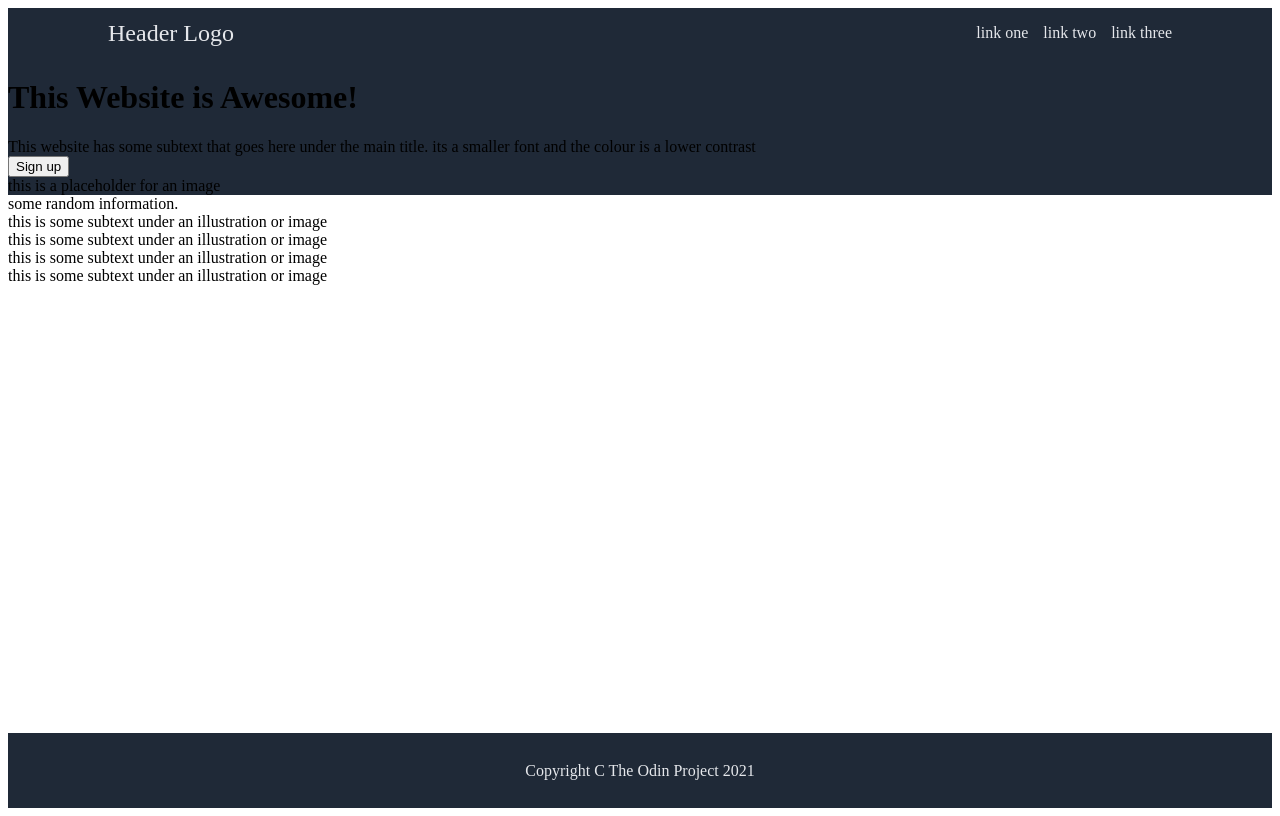
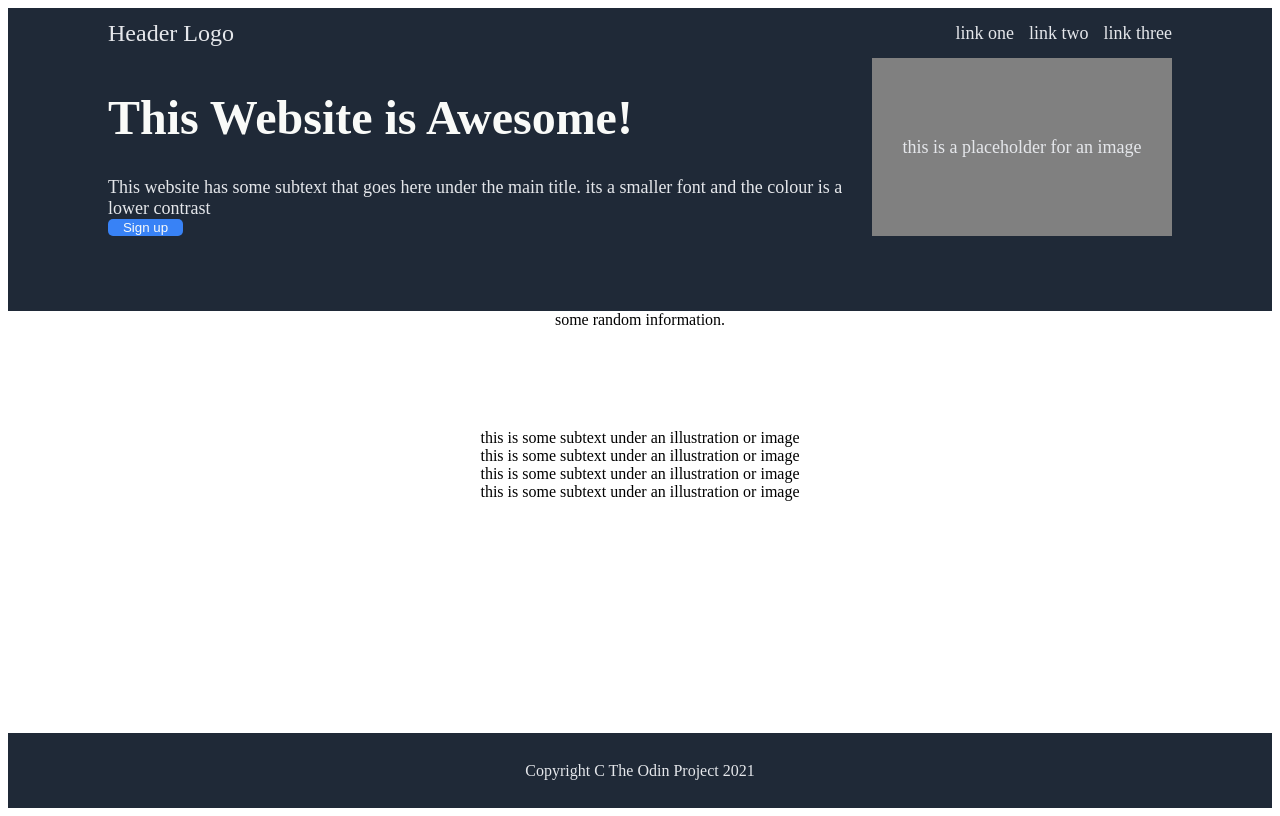
Before and after one commit to sungazing8/Odin-landing-page, a plain HTML site: page index.html in a window 1280 px wide. Drawn offline with Linux system fonts and the light colour scheme.

Commit message:
Add styling to container-2

```diff
--- a/style.css
+++ b/style.css
@@ -9,7 +9,6 @@ body{
     align-items: center;
     height: 50px;
     justify-content: space-between;
-
 }
 
 .logo{
@@ -39,3 +38,67 @@ body{
 .logo, .links, .footer{
     color: #e5e7eb;
 }
+
+.container-1{
+    display: flex;
+    justify-content: space-between;
+    padding-bottom: 75px;
+}
+
+.left{
+    display: flex;
+    flex-direction: column;
+    padding-left: 100px;
+}
+
+.right{
+    display: flex;
+    padding-right: 100px;
+}
+
+.image{
+    display: flex;
+    justify-content: center;
+    align-items: center;
+    height: auto;
+    width: 300px;
+    background-color: grey
+}
+
+h1{
+    font: 900;
+    font-size: 48px;
+    color: #f9faf8;
+}
+
+.blurb, .links, .right{
+    font-size: 18px;
+    color: #e5e7eb;
+}
+
+button{
+    width: 75px;
+    background-color: #3882f6;
+    border-style: none;
+    border-radius: 5px;
+    color: #f9faf8;
+}
+
+.container-2{
+    display: flex;
+    flex-direction: column;
+    justify-content: center;
+    align-items: center;
+}
+
+.boxes{
+    display: flex;
+}
+
+.box{
+    border: 1px;
+    border-color: #3882f6;
+    border-radius: 3px;
+    height: 100px;
+    width: 100px;
+}
```
